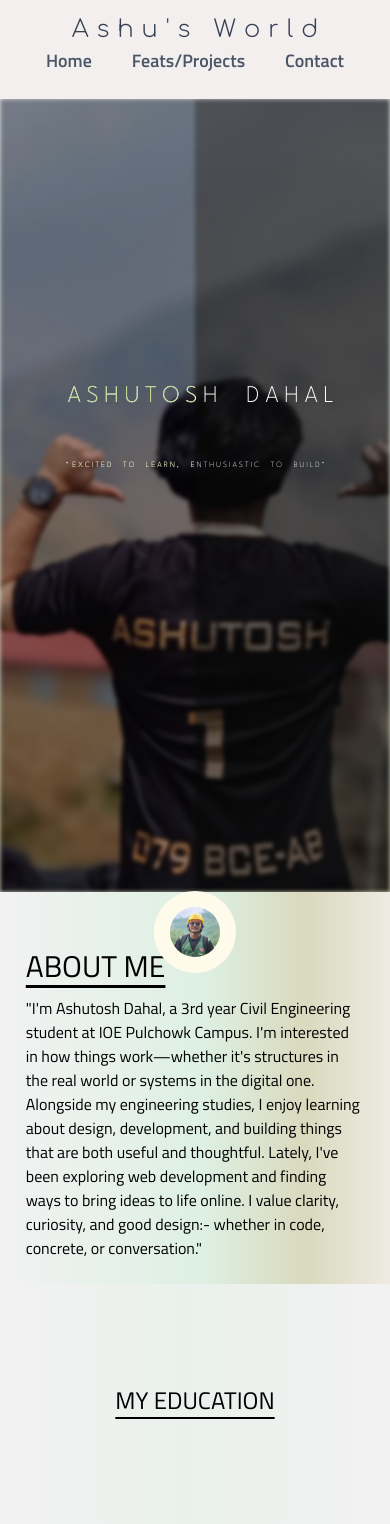
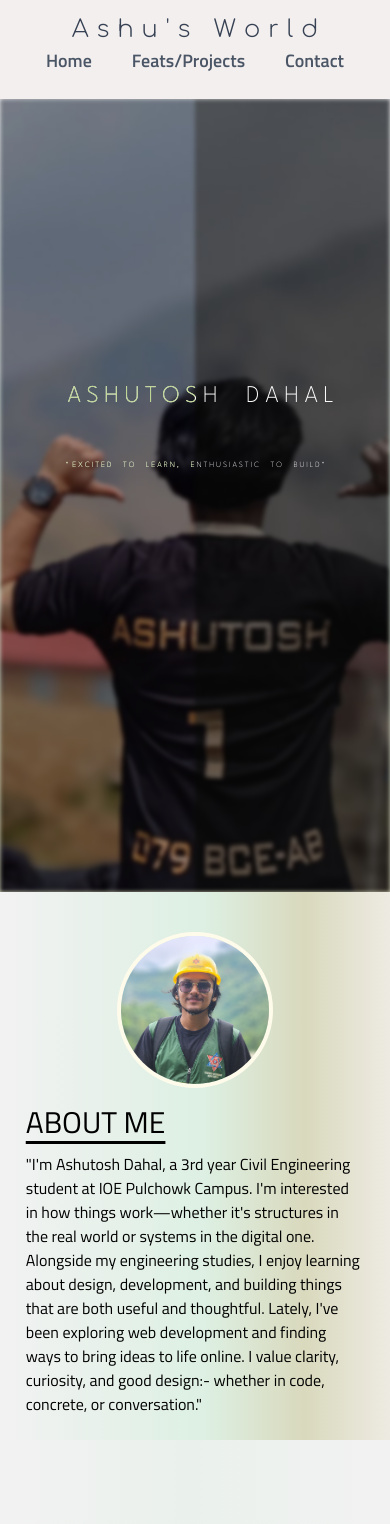
Before and after one commit to EffectiveBear/My-Portfolio, a React (Vite) app in the folder frontend/: page / in a window 390 px wide. Shown: the top 1524 px of the page. Built offline with nearby package versions, Linux system fonts and the light colour scheme; a web font is replaced by a local one.

Commit message:
Update Home.jsx

```diff
--- a/frontend/src/Pages/Home.jsx
+++ b/frontend/src/Pages/Home.jsx
@@ -352,7 +352,7 @@ const AboutMe = ({ windowWidth }) => {
         </div>
         <div className="image-container-gsap basis-2/5 h-2/5 sm:h-full flex justify-center items-center mt-10 relative">
           <div
-            className="rounded-full w-[21vw] overflow-hidden absolute z-[99] justify-start items-center lg:hidden flex  border-[16px] border-amber-50 "
+            className="rounded-full w-[40vw] overflow-hidden  z-[99] justify-start items-center lg:hidden flex  border-4 border-amber-50 "
             id="about-moving-icon-to-skills"
           >
             <img
@@ -610,7 +610,7 @@ const Skills = ({ windowWidth }) => {
           {/* This div is for floating image */}
           <div className="basis-1/2 min-w-1/2 min-h-full skills-container-gsap `">
             {/* {windowWidth < 1024 && ( */}
-              <div className="image-container-gsap absolute top-0 left-0 z-1000 basis-2/5 h-2/5 sm:h-full flex justify-center items-center mt-10">
+              <div className="image-container-gsap  z-1000 basis-2/5 h-2/5 sm:h-full flex justify-center items-center mt-10">
                 <div className="rounded-full w-[40vw] overflow-hidden mx-2 justify-start items-center lg:hidden flex border-10 border-blue-600">
                   <img
                     src={myTreatIconPhoto}
```
